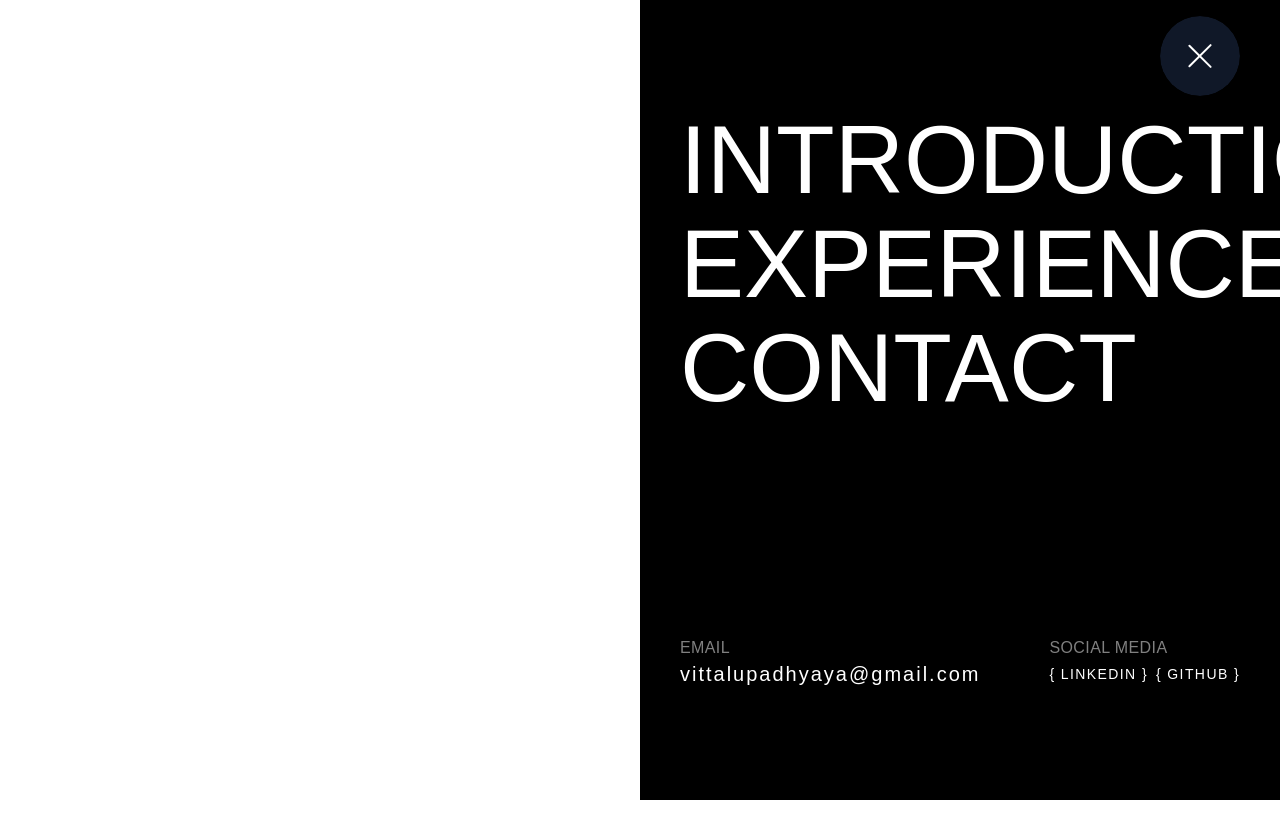
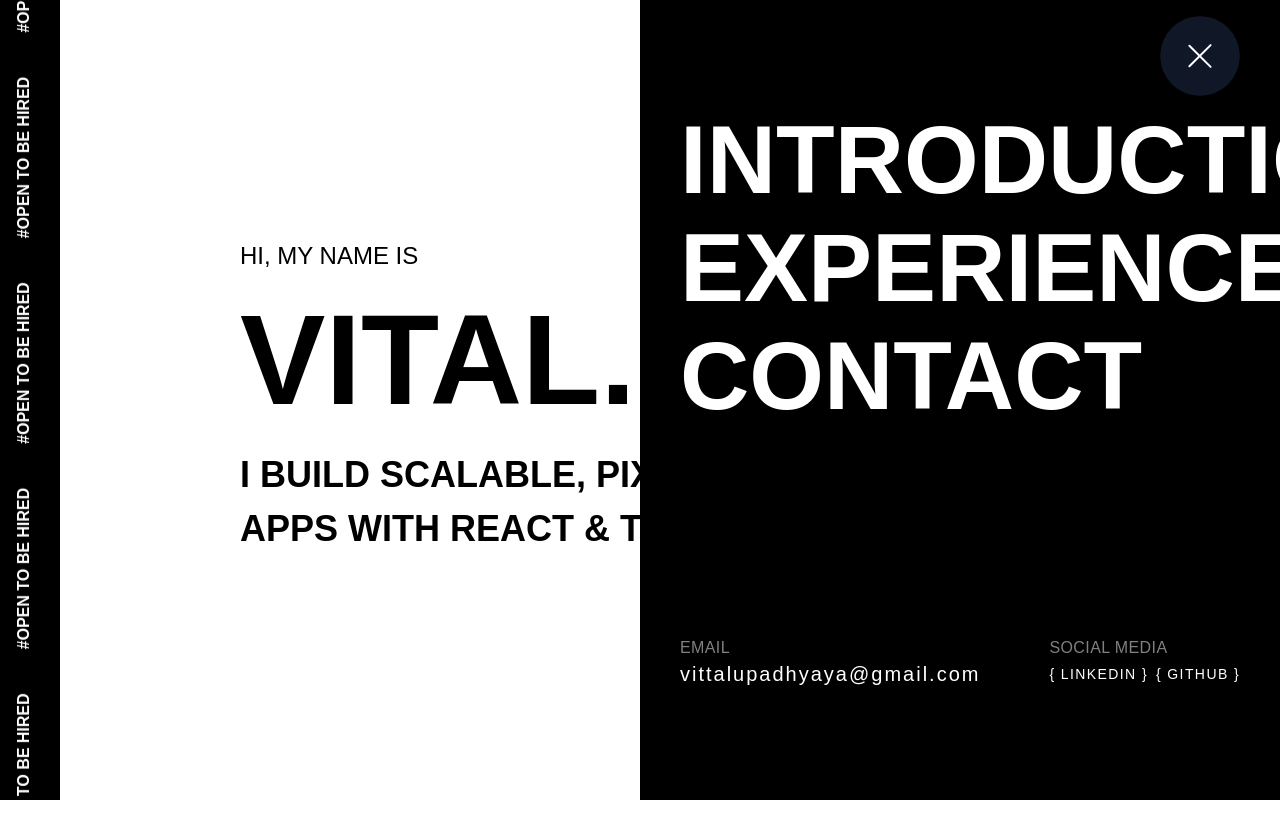
Before and after one commit to vital345/vital-portfolio, a Next.js app: page / in a window 1280 px wide. Both pictures are taken after a click on the element 1200 px from the left and 56 px from the top of the page. Shown: the top 838 px of the page. Before the commit the page ends 800 px from the top, so only its background shows below. Built offline with nearby package versions, Linux system fonts and the light colour scheme.

Commit message:
fix: refactored and added scrambling text animation

```diff
--- a/app/globals.css
+++ b/app/globals.css
@@ -9,3 +9,63 @@ body {
   color: var(--foreground);
   font-family: Arial, Helvetica, sans-serif;
 }
+
+.marquee-verticle {
+  display: flex;
+  flex-direction: column;
+  justify-content: center;
+  align-items: center;
+  position: absolute;
+  top: 0;
+  left: 0;
+  overflow: hidden;
+  height: 100%;
+  width: 60px;
+  flex: 1;
+}
+
+@keyframes marquee-verticle {
+  from {
+    transform: rotate(-90deg) translateX(-10%);
+  }
+  to {
+    transform: rotate(-90deg) translateX(-50%);
+  }
+}
+
+.track-verticle {
+  display: flex;
+  justify-content: flex-start;
+  align-items: center;
+  position: absolute;
+  left: 24px;
+  bottom: 48px;
+  white-space: nowrap;
+  will-change: transform;
+  transform-origin: left;
+  transform: rotate(-90deg) translateX(-10%);
+  animation: marquee-verticle 40s linear infinite;
+}
+
+.marquee-text {
+  /* font-weight: 500; */
+  margin-right: 44px;
+  white-space: nowrap;
+  line-height: 78px;
+}
+
+.verticle-mode {
+  display: flex;
+  align-items: center;
+  justify-content: center;
+  writing-mode: sideways-rl;
+}
+
+.verticle-mode::after {
+  content: "";
+  margin-top: 10px;
+  display: block;
+  height: 150px;
+  width: 3px;
+  background-color: #000;
+}
--- a/app/layout.tsx
+++ b/app/layout.tsx
@@ -1,7 +1,11 @@
 import Navbar from "@/components/Navbar/Navbar";
+import gsap from "gsap";
+import { ScrambleTextPlugin, ScrollTrigger, SplitText } from "gsap/all";
 import type { Metadata } from "next";
 import { Geist, Geist_Mono } from "next/font/google";
 import "./globals.css";
+
+gsap.registerPlugin(ScrollTrigger, ScrambleTextPlugin, SplitText);
 
 const geistSans = Geist({
   variable: "--font-geist-sans",
--- a/app/page.tsx
+++ b/app/page.tsx
@@ -1,7 +1,17 @@
+"use client";
+
+import Introduction from "@/components/Introduction";
+import gsap from "gsap";
+import { ScrambleTextPlugin, ScrollTrigger, SplitText } from "gsap/all";
+
+gsap.registerPlugin(ScrollTrigger, ScrambleTextPlugin, SplitText);
+
 export default function Home() {
   return (
-    <div>
-      <div></div>
+    <div className="uppercase overflow-x-hidden">
+      <Introduction />
+      <div className="min-h-[100vh]"></div>
+      <div className="min-h-[100vh]"></div>
     </div>
   );
 }
--- /dev/null
+++ b/components/Introduction/Footer.tsx
@@ -0,0 +1,13 @@
+const Footer = () => {
+  return (
+    <>
+      <div className="absolute w-[40px] bottom-0 left-auto right-4">
+        <p className="verticle-mode tracking-wide leading-loose font-semibold uppercase">
+          Code | Design | Performance
+        </p>
+      </div>
+    </>
+  );
+};
+
+export default Footer;
--- /dev/null
+++ b/components/Introduction/constants.ts
@@ -0,0 +1,2 @@
+export const SCRAMBLING_CHARS =
+  "!@#$%^&*()><.?abcdefghijklmnopqrstuvwxyzABCDEFGHIJKLMNOPQRSTUVWXYZ";
--- /dev/null
+++ b/components/Introduction/index.tsx
@@ -0,0 +1,74 @@
+"use client";
+
+import { useGSAP } from "@gsap/react";
+import gsap from "gsap";
+import { useRef } from "react";
+import Marquee from "../Marquee";
+import { SCRAMBLING_CHARS } from "./constants";
+import Footer from "./Footer";
+
+const Introduction = () => {
+  const introContentRef = useRef<HTMLDivElement | null>(null);
+
+  useGSAP(() => {
+    const t1 = gsap.timeline();
+
+    t1.to(introContentRef.current!.children[0], {
+      scrambleText: {
+        text: introContentRef.current?.children[0].innerHTML || "",
+        chars: SCRAMBLING_CHARS,
+        speed: 0.4,
+      },
+      duration: 1,
+    })
+      .to(
+        introContentRef.current!.children[1],
+        {
+          scrambleText: {
+            text: introContentRef.current?.children[1].innerHTML || "",
+            chars: SCRAMBLING_CHARS,
+            speed: 0.4,
+          },
+          duration: 2,
+        },
+        "<=0.2"
+      )
+      .to(
+        introContentRef.current!.children[2],
+        {
+          scrambleText: {
+            text: introContentRef.current?.children[2].innerHTML || "",
+            chars: SCRAMBLING_CHARS,
+            speed: 0.4,
+          },
+          duration: 2,
+        },
+        "<=0.2"
+      );
+  }, []);
+
+  return (
+    <div className="relative">
+      <Marquee />
+      <div className="relative min-h-[100vh] min-w-[100vw]">
+        <div className="p-20 lg:p-60 flex flex-col md:p-40 absolute top-0 left-0">
+          <div
+            ref={introContentRef}
+            className="intro-details flex flex-col gap-y-6 overflow-x-hidden"
+          >
+            <p className="text-2xl">Hi, my name is</p>
+            <p className="font-black text-5xl md:text-6xl lg:text-9xl uppercase">
+              Vital.
+            </p>
+            <p className="font-semibold text-3xl md:text-3xl lg:text-4xl leading-normal lg:w-3xl ">
+              I build scalable, pixel-perfect web apps with React & TypeScript.
+            </p>
+          </div>
+        </div>
+      </div>
+      <Footer />
+    </div>
+  );
+};
+
+export default Introduction;
--- /dev/null
+++ b/components/Marquee/index.tsx
@@ -0,0 +1,15 @@
+const Marquee = () => {
+  return (
+    <div className="marquee-verticle bg-black flex z-10">
+      <div className="track-verticle text-white gap-y-24">
+        {[...Array(25)].map((_, idx) => (
+          <div key={idx} className="marquee-text font-semibold">
+            #open to be hired
+          </div>
+        ))}
+      </div>
+    </div>
+  );
+};
+
+export default Marquee;
--- a/components/Navbar/Navbar.tsx
+++ b/components/Navbar/Navbar.tsx
@@ -115,10 +115,10 @@ const Navbar = () => {
         {/* Nav items */}
         <div
           ref={navLinkRef}
-          className="flex flex-col text-5xl gap-y-2 md:text-6xl lg:text-8xl"
+          className="flex flex-col text-5xl gap-y-3 md:text-6xl lg:text-8xl"
         >
           {NAV_ITEMS.map((navItem) => (
-            <a href={`#${navItem.id}`} key={navItem.id}>
+            <a className="font-black" href={`#${navItem.id}`} key={navItem.id}>
               {navItem.title}
             </a>
           ))}
```
